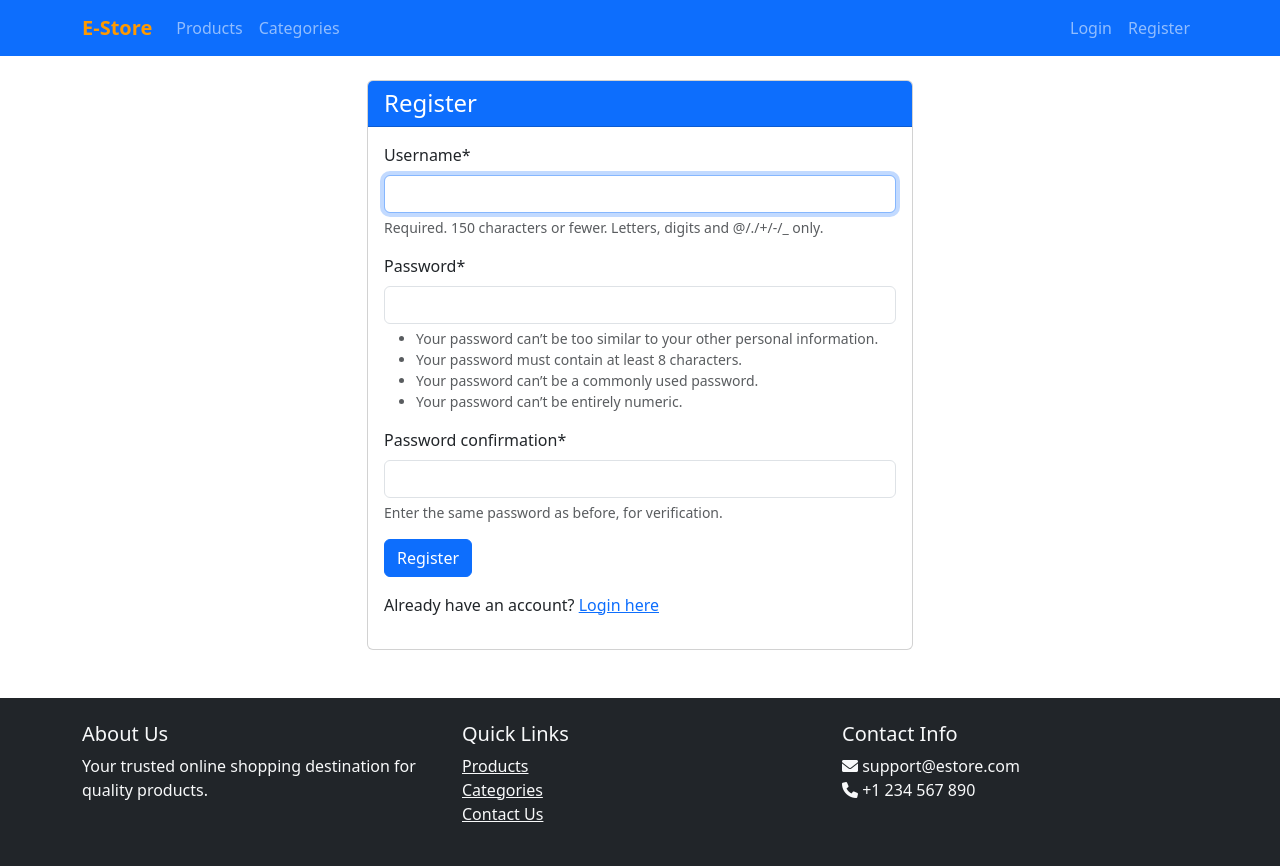
After one commit to katamveerakowshik/ecommerce-website, a Django app: page /accounts/register/ in a window 1280 px wide. The commit adds this page. Run offline with Django 5.2, Linux system fonts and the light colour scheme; some libraries are stand-ins or nearby versions.

Commit message:
made migrations

```diff
--- a/accounts/views.py
+++ b/accounts/views.py
@@ -15,7 +15,7 @@ def register(request):
             return redirect('login')
     else:
         form = UserCreationForm()
-    return render(request, 'accounts/register.html', {'form': form})
+    return render(request, 'registration/register.html', {'form': form})
 
 @login_required
 def profile(request):
--- a/ecommerce/urls.py
+++ b/ecommerce/urls.py
@@ -22,5 +22,6 @@ from django.conf.urls.static import static
 urlpatterns = [
     path('admin/', admin.site.urls),
     path('', include('store.urls')),
+    path('accounts/', include('accounts.urls')),
     path('accounts/', include('django.contrib.auth.urls')),
 ] + static(settings.MEDIA_URL, document_root=settings.MEDIA_ROOT)
--- a/templates/base.html
+++ b/templates/base.html
@@ -56,7 +56,7 @@
                         <a class="nav-link" href="{% url 'login' %}">Login</a>
                     </li>
                     <li class="nav-item">
-                        <a class="nav-link" href="{% url 'register' %}">Register</a>
+                        <a class="nav-link" href="{% url 'accounts:register' %}">Register</a>
                     </li>
                     {% endif %}
                 </ul>
--- /dev/null
+++ b/templates/registration/register.html
@@ -0,0 +1,26 @@
+{% extends 'base.html' %}
+{% load crispy_forms_tags %}
+
+{% block title %}Register - E-Store{% endblock %}
+
+{% block content %}
+<div class="row justify-content-center">
+    <div class="col-md-6">
+        <div class="card">
+            <div class="card-header bg-primary text-white">
+                <h4 class="mb-0">Register</h4>
+            </div>
+            <div class="card-body">
+                <form method="post">
+                    {% csrf_token %}
+                    {{ form|crispy }}
+                    <button type="submit" class="btn btn-primary">Register</button>
+                </form>
+                <div class="mt-3">
+                    <p>Already have an account? <a href="{% url 'login' %}">Login here</a></p>
+                </div>
+            </div>
+        </div>
+    </div>
+</div>
+{% endblock %}
```
Also changed, not shown: ecommerce/settings.py (+5 -2 lines), media/products/2025/05/16/download.png (added), media/products/2025/05/16/download_1.jpeg (added), media/products/2025/05/16/ojmm5_1200.jpg (added).
